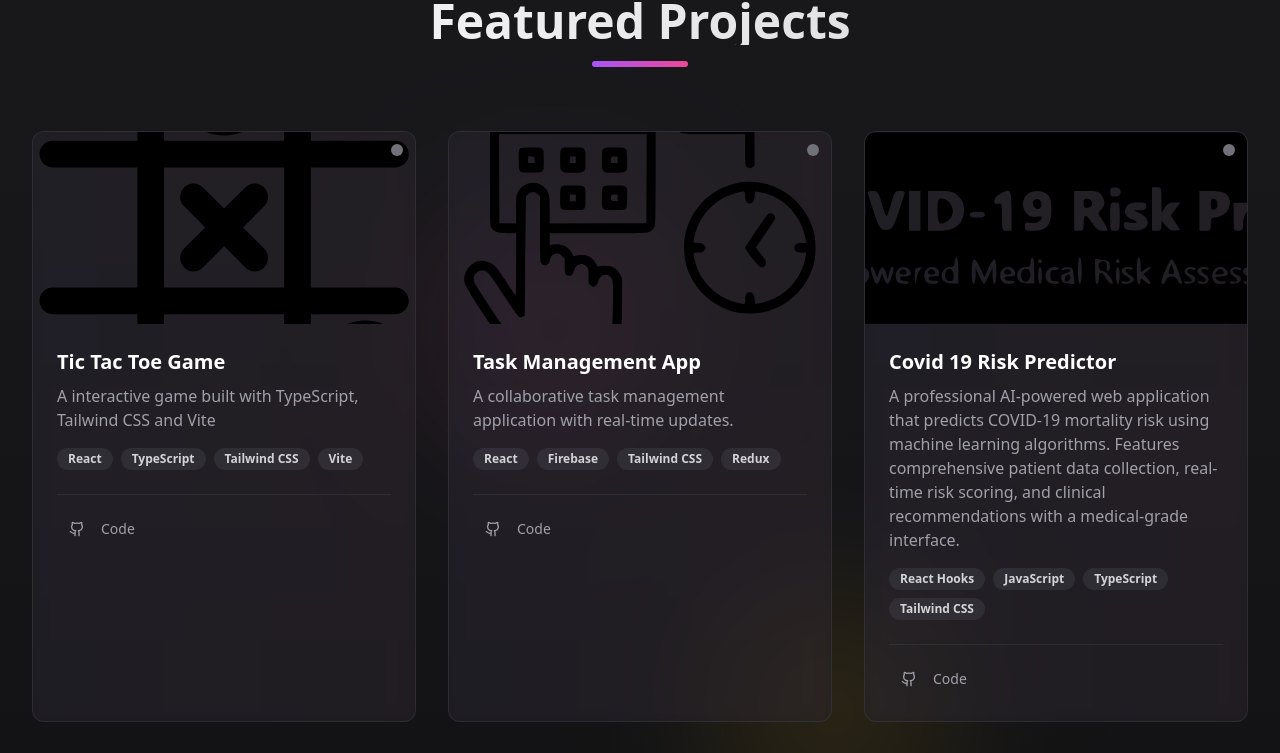
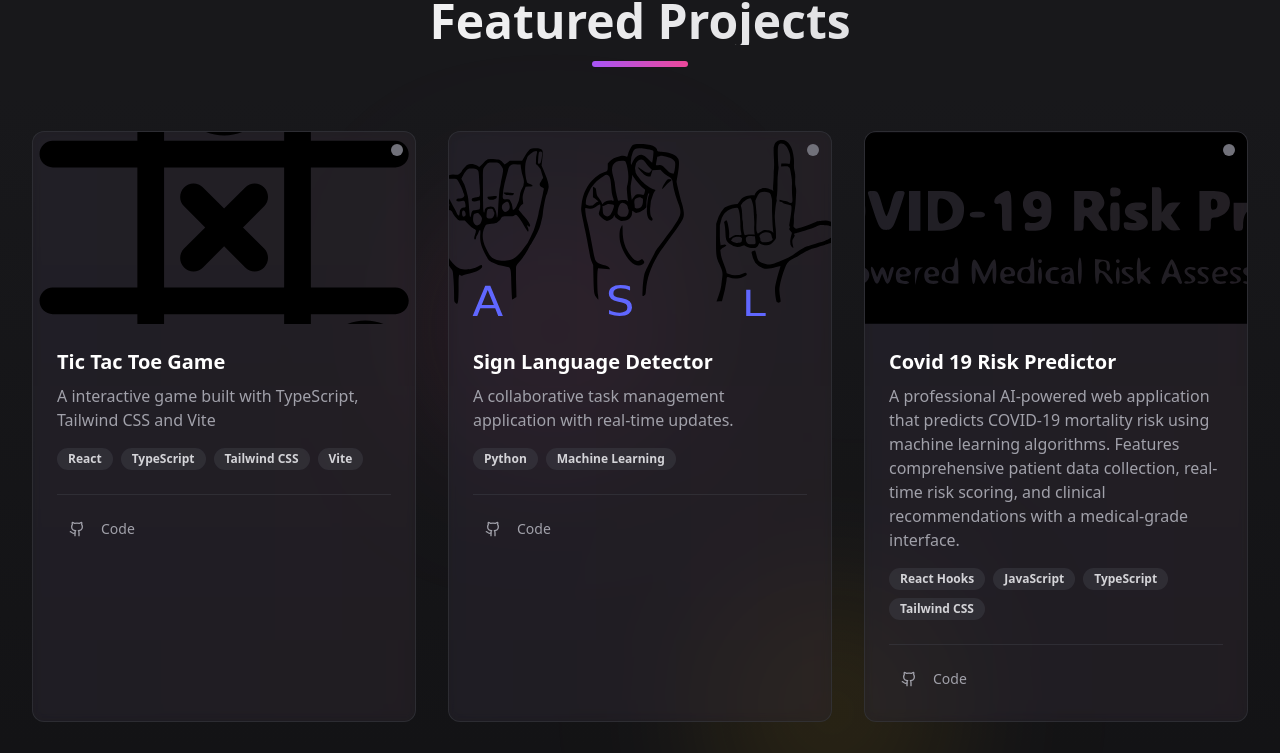
Before and after one commit to AnkushOff/My-Portfolio, a Next.js app: page / in a window 1280 px wide. Shown: the part 3035-3788 px from the top of the page. Built offline with nearby package versions, Linux system fonts and the light colour scheme.

Commit message:
feat: sync new changes from main to My-Portfolio
#VERCEL_SKIP

Co-authored-by: Ankush Nag <107035616+AnkushOff@users.noreply.github.com>

```diff
--- a/app/page.tsx
+++ b/app/page.tsx
@@ -245,12 +245,11 @@ export default function Portfolio() {
               repoUrl="https://github.com/AnkushOff/Tic-Tac-Toe"
             />
             <ProjectCard
-              title="Task Management App"
+              title="Sign Language Detector"
               description="A collaborative task management application with real-time updates."
-              tags={["React", "Firebase", "Tailwind CSS", "Redux"]}
-              image="/task-management.svg?height=400&width=600"
-              demoUrl="https://example.com"
-              repoUrl="https://github.com"
+              tags={["Python", "Machine Learning"]}
+              image="/sign-language.svg?height=400&width=600"
+              repoUrl="https://github.com/AnkushOff/Sign-Language-Detector"
             />
             <ProjectCard
               title="Covid 19 Risk Predictor"
@@ -348,8 +347,8 @@ export default function Portfolio() {
         <div className="container flex flex-col md:flex-row justify-between items-center gap-6">
           <div>
             <Link href="/" className="font-bold text-xl">
-              <span className="bg-clip-text text-transparent bg-gradient-to-r from-purple-400 to-pink-600">Bright</span>
-              <span className="text-white">ANK</span>
+              <span className="bg-clip-text text-transparent bg-gradient-to-r from-purple-400 to-pink-600">{"Ank"}</span>
+              <span className="text-white">{".cse"}</span>
             </Link>
             <p className="text-sm text-zinc-500 mt-2">© {new Date().getFullYear()} Ankush Nag. All rights reserved.</p>
           </div>
--- a/components/floating-nav.tsx
+++ b/components/floating-nav.tsx
@@ -69,9 +69,9 @@ export function FloatingNav() {
             <div className="relative flex items-center justify-between">
               <Link href="/" className="font-bold text-lg">
                 <span className="bg-clip-text text-transparent bg-gradient-to-r from-purple-400 to-pink-600">
-                  Bright
+                  Ank
                 </span>
-                <span className="text-white">ANK</span>
+                <span className="text-white">.CSE</span>
               </Link>
               <Button
                 variant="ghost"
@@ -86,9 +86,9 @@ export function FloatingNav() {
             <div className="relative flex items-center gap-1">
               <Link href="/" className="font-bold text-lg mr-4">
                 <span className="bg-clip-text text-transparent bg-gradient-to-r from-purple-400 to-pink-600">
-                  {"Bright"}
+                  {"Ank"}
                 </span>
-                <span className="text-white">{"ANK"}</span>
+                <span className="text-white">{".cse"}</span>
               </Link>
               {navItems.map((item) => (
                 <Link
```
